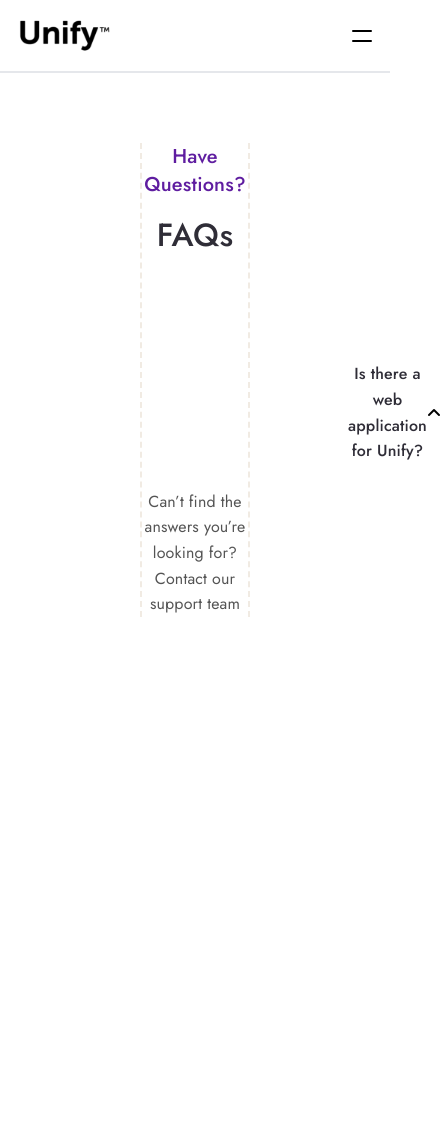
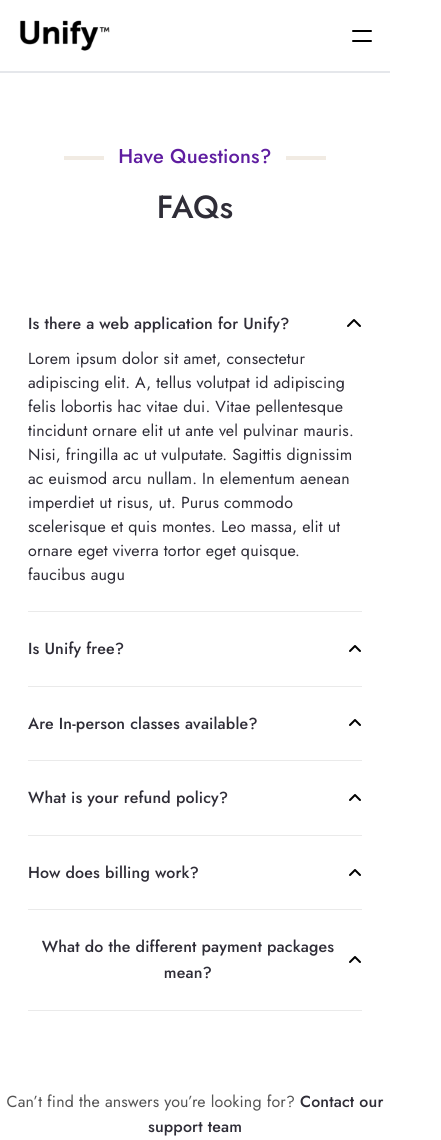
Before and after one commit to geekmaros/unify, a Vue app: page /faqs in a window 390 px wide. Shown: the whole page, 441 px wide, since content can reach past the window. Before the commit the page ends 844 px from the top, so only its background shows below. Built offline with nearby package versions, Linux system fonts and the light colour scheme.

Commit message:
feature/ made it responsive

```diff
--- a/src/views/FaqsView.vue
+++ b/src/views/FaqsView.vue
@@ -1,15 +1,102 @@
 <template>
-    <section class="faq mx-140px text-center border-x-2 border-unify-beige border-dashed">
-        <h2 class="text-xl text-unify-purple-300 leading-140 tracking-0.01 font-medium mt-70px ">Have Questions?</h2>
-        <h1 class="text-32px text-unify-dark-300 font-medium tracking-0.01 mt-3">FAQs</h1>
+  <section
+    class="faq sm:mx-10 lg:mx-140px text-center sm:border-x-2 border-unify-beige border-dashed"
+  >
+    <div class=" max-w-[16.375rem] mx-auto">
+        <h2
+            class="text-xl text-unify-purple-300 leading-140 tracking-0.01 font-medium mt-70px relative before:content-[''] before:block before:w-10 before:h-1 before:bg-unify-beige before:absolute before:left-0 before:top-12.5px after:content-[''] after:block after:w-10 after:h-1 after:bg-unify-beige after:absolute after:right-0 after:top-12.5px"
+        >
+            Have Questions?
+        </h2>
+    </div>
+    <h1 class="text-32px text-unify-dark-300 font-medium tracking-0.01 mt-3">
+      FAQs
+    </h1>
 
-        <section class="accordion mt-102px">
-            <div class="question pb-6 border-b border-unify-light-stroke flex justify-between items-center mx-206px max-w-[46.75rem]">
-                <h3 class="text-unify-dark-300 font-medium leading-160 tracking-0.01">Is there a web application for Unify?</h3>
-                <i class="fa-solid fa-angle-up"></i>
-            </div>
-        </section>
+    <section class="accordion mt-20 md:mt-102px">
+      <div
+        class="accordion-item pb-6 border-b border-unify-light-stroke mx-7 sm:mx-20 lg:mx-206px max-w-[46.75rem]"
+      >
+        <div class="question flex justify-between items-center">
+          <h3 class="text-unify-dark-300 font-medium leading-160 tracking-0.01">
+            Is there a web application for Unify?
+          </h3>
+          <i class="fa-solid fa-chevron-up"></i>
+        </div>
+        <p
+          class="answer text-unify-dark-300 mt-2.5 text-left md:leading-160 tracking-0.01"
+        >
+          Lorem ipsum dolor sit amet, consectetur adipiscing elit. A, tellus
+          volutpat id adipiscing felis lobortis hac vitae dui. Vitae
+          pellentesque tincidunt ornare elit ut ante vel pulvinar mauris. Nisi,
+          fringilla ac ut vulputate. Sagittis dignissim ac euismod arcu nullam.
+          In elementum aenean imperdiet ut risus, ut. Purus commodo scelerisque
+          et quis montes. Leo massa, elit ut ornare eget viverra tortor eget
+          quisque. faucibus augu
+        </p>
+      </div>
 
-        <p class="text-unify-gray-200 leading-160 tracking-0.01">Can’t find the answers you’re looking for? <span> Contact our support team</span></p>
+      <div
+        class="accordion-item py-6 border-b border-unify-light-stroke mx-7 sm:mx-20 lg:mx-206px max-w-[46.75rem]"
+      >
+        <div class="question flex justify-between items-center">
+          <h3 class="text-unify-dark-300 font-medium leading-160 tracking-0.01">
+            Is Unify free?
+          </h3>
+          <i class="fa-solid fa-angle-up"></i>
+        </div>
+      </div>
+
+      <div
+        class="accordion-item py-6 border-b border-unify-light-stroke mx-7 sm:mx-20 lg:mx-206px max-w-[46.75rem]"
+      >
+        <div class="question flex justify-between items-center">
+          <h3 class="text-unify-dark-300 font-medium leading-160 tracking-0.01">
+            Are In-person classes available?
+          </h3>
+          <i class="fa-solid fa-angle-up"></i>
+        </div>
+      </div>
+
+      <div
+        class="accordion-item py-6 border-b border-unify-light-stroke mx-7 sm:mx-20 lg:mx-206px max-w-[46.75rem]"
+      >
+        <div class="question flex justify-between items-center">
+          <h3 class="text-unify-dark-300 font-medium leading-160 tracking-0.01">
+            What is your refund policy?
+          </h3>
+          <i class="fa-solid fa-angle-up"></i>
+        </div>
+      </div>
+
+      <div
+        class="accordion-item py-6 border-b border-unify-light-stroke mx-7 sm:mx-20 lg:mx-206px max-w-[46.75rem]"
+      >
+        <div class="question flex justify-between items-center">
+          <h3 class="text-unify-dark-300 font-medium leading-160 tracking-0.01">
+            How does billing work?
+          </h3>
+          <i class="fa-solid fa-angle-up"></i>
+        </div>
+      </div>
+
+      <div
+        class="accordion-item py-6 border-b border-unify-light-stroke mx-7 sm:mx-20 lg:mx-206px max-w-[46.75rem]"
+      >
+        <div class="question flex justify-between items-center">
+          <h3 class="text-unify-dark-300 font-medium leading-160 tracking-0.01">
+            What do the different payment packages mean?
+          </h3>
+          <i class="fa-solid fa-angle-up"></i>
+        </div>
+      </div>
     </section>
+
+    <p class="text-unify-gray-200 leading-160 tracking-0.01 mt-78px">
+      Can’t find the answers you’re looking for?
+      <span class="text-unify-dark-300 font-medium leading-160 tracking-0.01">
+        Contact our support team</span
+      >
+    </p>
+  </section>
 </template>
--- a/tailwind.config.js
+++ b/tailwind.config.js
@@ -49,10 +49,12 @@ module.exports = {
         "140px": "8.75rem",
         "122px": "7.625rem",
         "102px": "6.375rem",
+        "78px": "4.875rem",
         "70px": "4.4rem",
         "35px": "2.188rem",
         "30px": "1.875rem",
-        "15px": "0.938rem"
+        "15px": "0.938rem",
+        "12.5px": "0.78125rem",
       }
     },
   },
```
